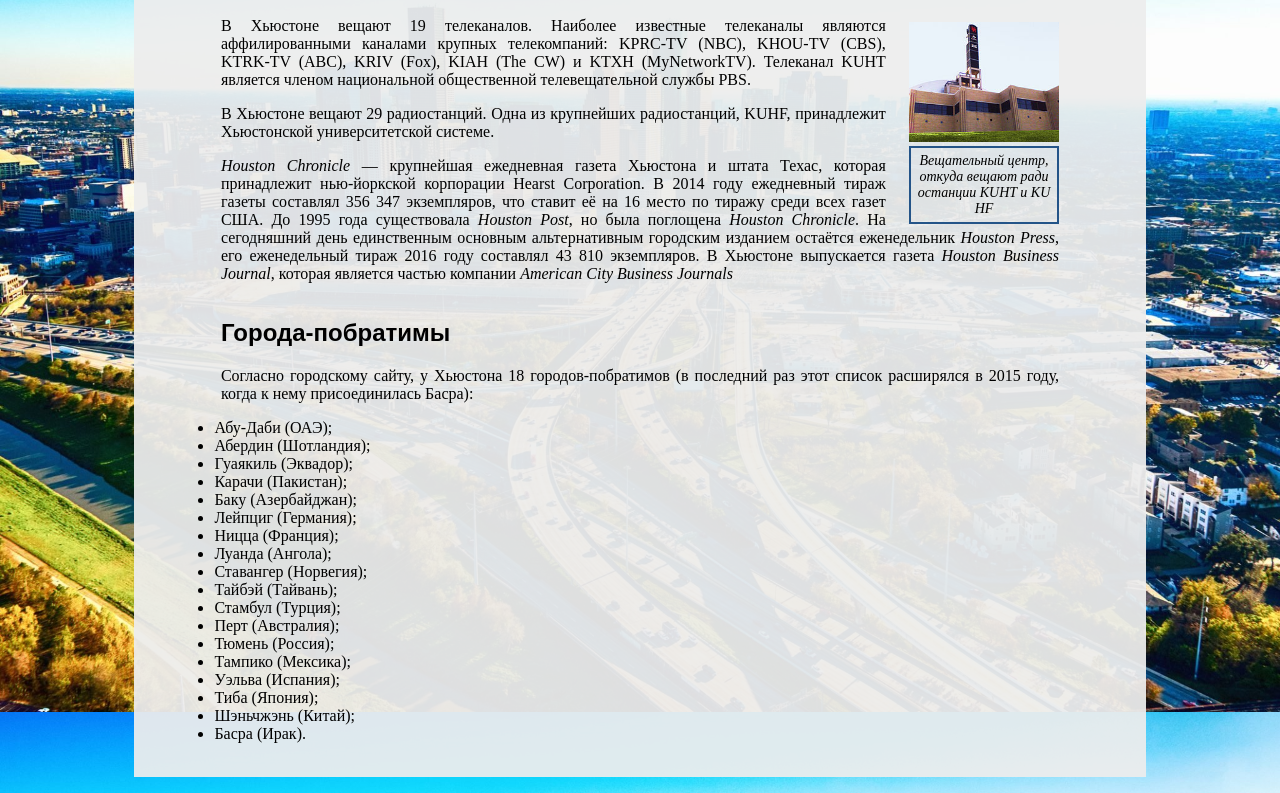
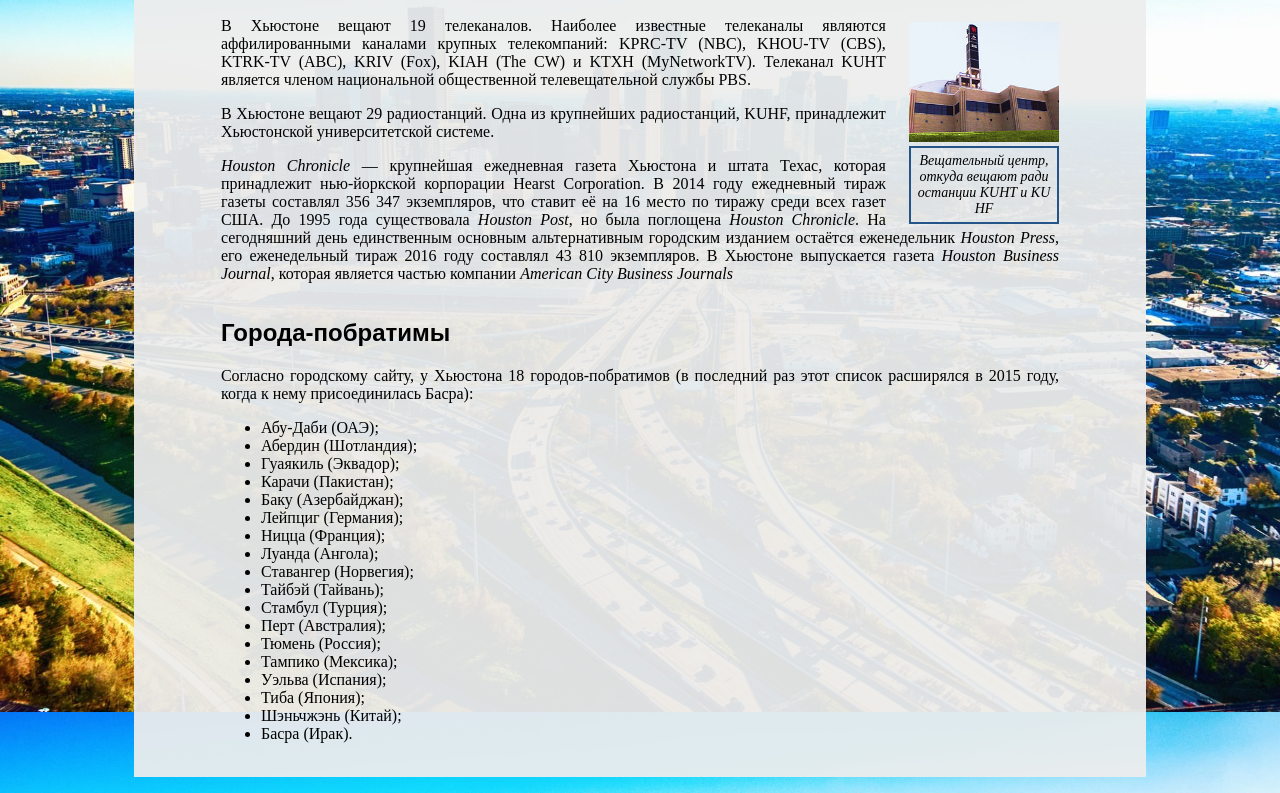
Before and after one commit to Raecon32/html-css-learn, a plain HTML site: page index.html in a window 1280 px wide. Shown: the part 6123-6916 px from the top of the page. Drawn offline with Linux system fonts and the light colour scheme.

Commit message:
Update style.css

```diff
--- a/style.css
+++ b/style.css
@@ -60,3 +60,6 @@
     width:136px;
     word-break:break-all;
 }
+ul {
+    margin-left: 5%;
+}
```
